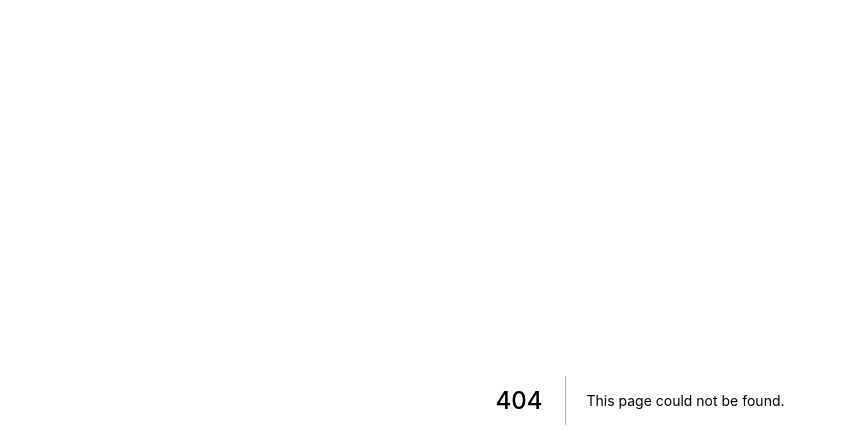
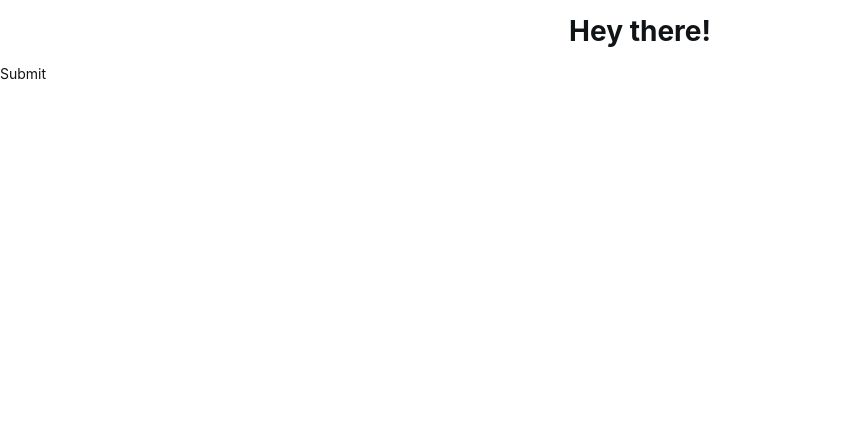
Before and after one commit to rebekahmw/saleslynk, a Next.js app: page /search in a window 1280 px wide. Before the commit this address had no page. Shown: the top 448 px of the page, without its empty margins (0-846 px from the left). Built offline with nearby package versions, Linux system fonts and the light colour scheme.

Commit message:
feat: initial steps for 3 page search form

```diff
--- a/components/forms/inputs/text.tsx
+++ b/components/forms/search/steps/text.tsx
@@ -1,6 +1,6 @@
 import { ChangeEvent } from "react";
 import form from "../../../styles/forms/Form.module.scss";
-import style from "../../../utils/styles";
+import style from "../../../../utils/styles";
 
 export type Props = {
 	name: string;
--- a/components/forms/signin.form.tsx
+++ b/components/forms/signin.form.tsx
@@ -1,5 +1,5 @@
 import { ChangeEvent, MouseEvent, useEffect, useState } from "react";
-import TextInput from "./inputs/text";
+import TextInput from "./search/steps/text";
 import form from "../../styles/forms/Form.module.scss";
 import button from "../../styles/buttons/Button.module.scss";
 import style from "../../utils/styles";
--- /dev/null
+++ b/pages/search/index.tsx
@@ -0,0 +1,20 @@
+import Link from 'next/link'
+import type { NextPage } from "next";
+
+const Search: NextPage = () => {
+  return (
+    <div>
+      <h1
+        style={{
+          textAlign: 'center',
+        }}
+        // order={2}
+      >
+        Hey there!
+      </h1>
+        {/* Steps */}
+      <Link href="">Submit</Link>
+    </div>
+  );
+}
+export default Search;
```
Also changed, not shown: components/forms/search/steps/Company.tsx (added, +10 -0 lines), components/forms/search/steps/Individual.tsx (added, +10 -0 lines), components/forms/search/steps/Submit.tsx (added, +10 -0 lines).
